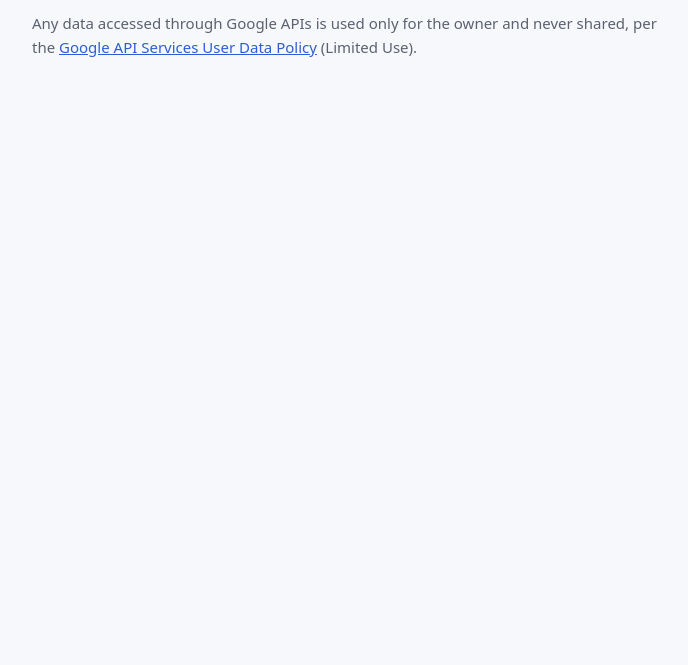
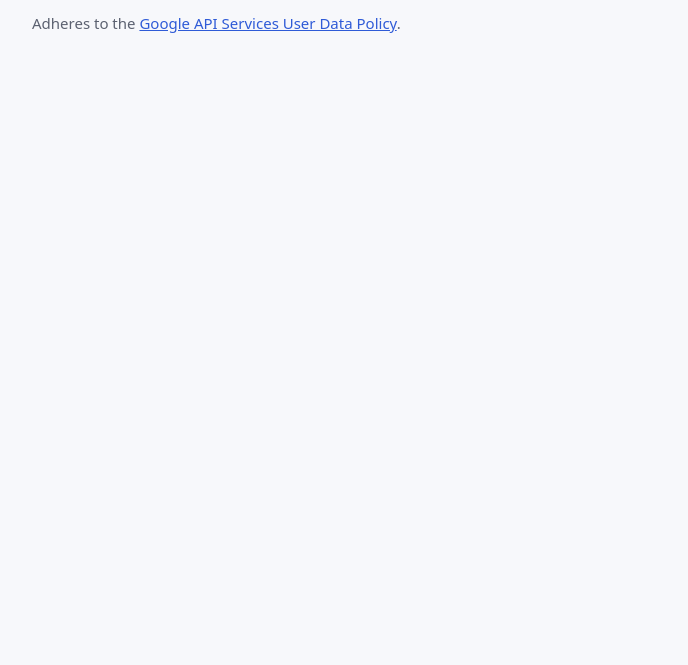
Before and after one commit to HughJanis-Labs/site, a plain HTML site: page privacy.html in a window 1280 px wide. Shown: the part 135-800 px from the top of the page, without its empty margins (288-976 px from the left). Drawn offline with Linux system fonts and the light colour scheme.

Commit message:
Privacy page: one line
Co-Authored-By: Claude Fable 5.1 <noreply@anthropic.com>

```diff
--- a/privacy.html
+++ b/privacy.html
@@ -18,7 +18,7 @@
 <main>
   <h1>Privacy policy</h1>
   <p>No one but the owner can use this, so fuck off.</p>
-  <p class="small">Any data accessed through Google APIs is used only for the owner and never shared, per the <a href="https://developers.google.com/terms/api-services-user-data-policy">Google API Services User Data Policy</a> (Limited Use).</p>
+  <p class="small">Adheres to the <a href="https://developers.google.com/terms/api-services-user-data-policy">Google API Services User Data Policy</a>.</p>
 </main>
 </body>
 </html>
```
